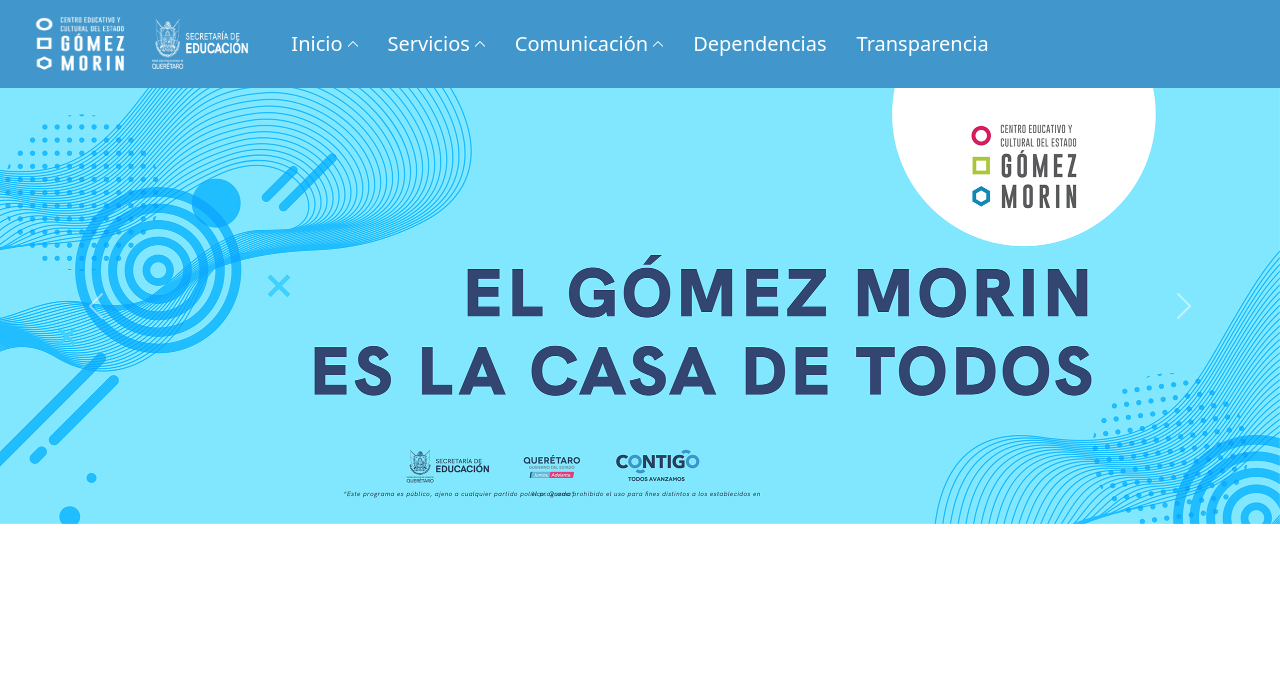
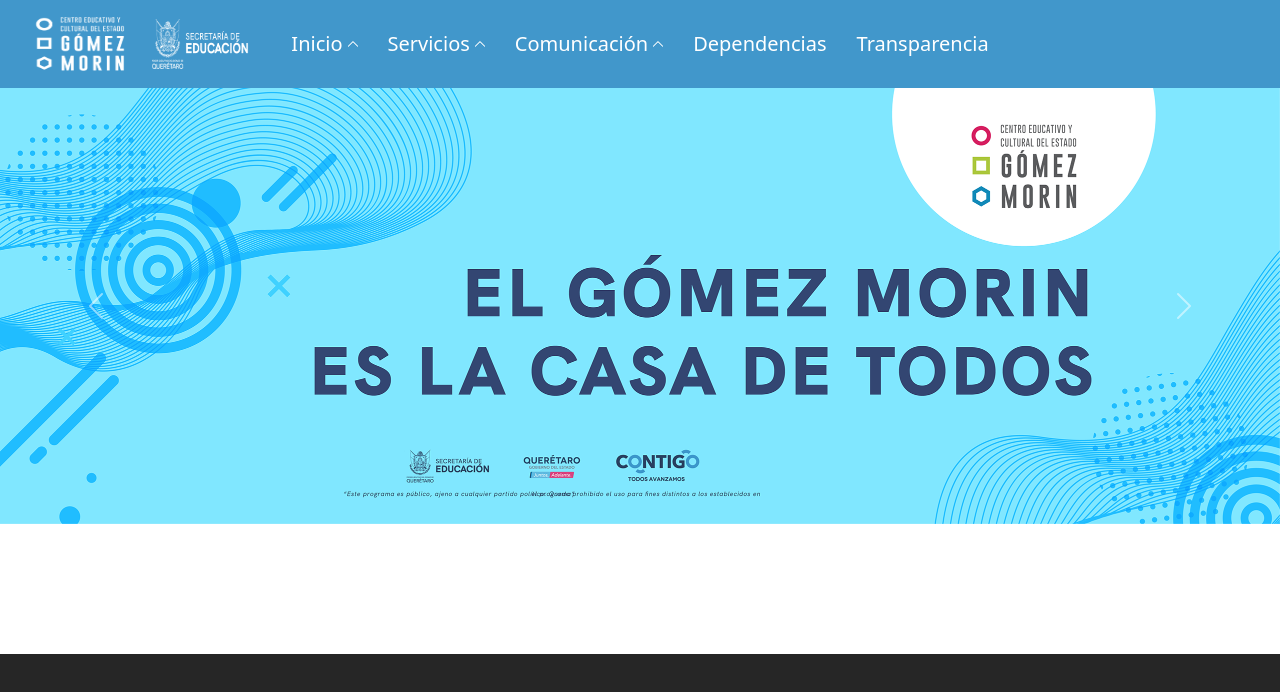
Before and after one commit to alanolv/CECEQ, a React (Create React App) app: page / in a window 1280 px wide. Shown: the top 692 px of the page. Built offline with nearby package versions, Linux system fonts and the light colour scheme.

Commit message:
feat initialize footer

```diff
--- a/src/Components/Footer/footer.js
+++ b/src/Components/Footer/footer.js
@@ -3,7 +3,13 @@
 
 export default function Footer(){
     return(
-        <>
-        </>
+        <div className="footer">
+            <div className="footer-content">
+                <div className="footer-contact">
+                    <h3>Contacto</h3>
+                    <p>Correo: </p>
+                    </div>
+                    </div>
+        </div>
     )
 }
--- a/src/LayoutInicio/layout.css
+++ b/src/LayoutInicio/layout.css
@@ -1,7 +1,11 @@
-.content-layout{
+.content-layout {
+    display: flex;
+    flex-direction: column;
+    min-height: 100vh; /* Asegura que el contenedor ocupe al menos toda la altura de la ventana */
     overflow: hidden;
 }
-.navbars{
+
+.navbars {
     margin: 0px;
     padding: 0px;
     background-color: #4197CB;
@@ -10,8 +14,19 @@
     height: 88px;
 }
 
-.content{
-   display:flex;
-   width: 100vw;
+.content {
+    display: flex;
+    flex: 1; /* Permite que el contenido crezca para ocupar el espacio disponible */
+    width: 100vw;
+}
 
+.footer {
+    margin: 0px;
+    padding: 0px;
+    background-color: #262626;
+    display: flex;
+    width: 100vw;
+    height: 146px;
+    align-items: center;
+    justify-content: center;
 }
```
